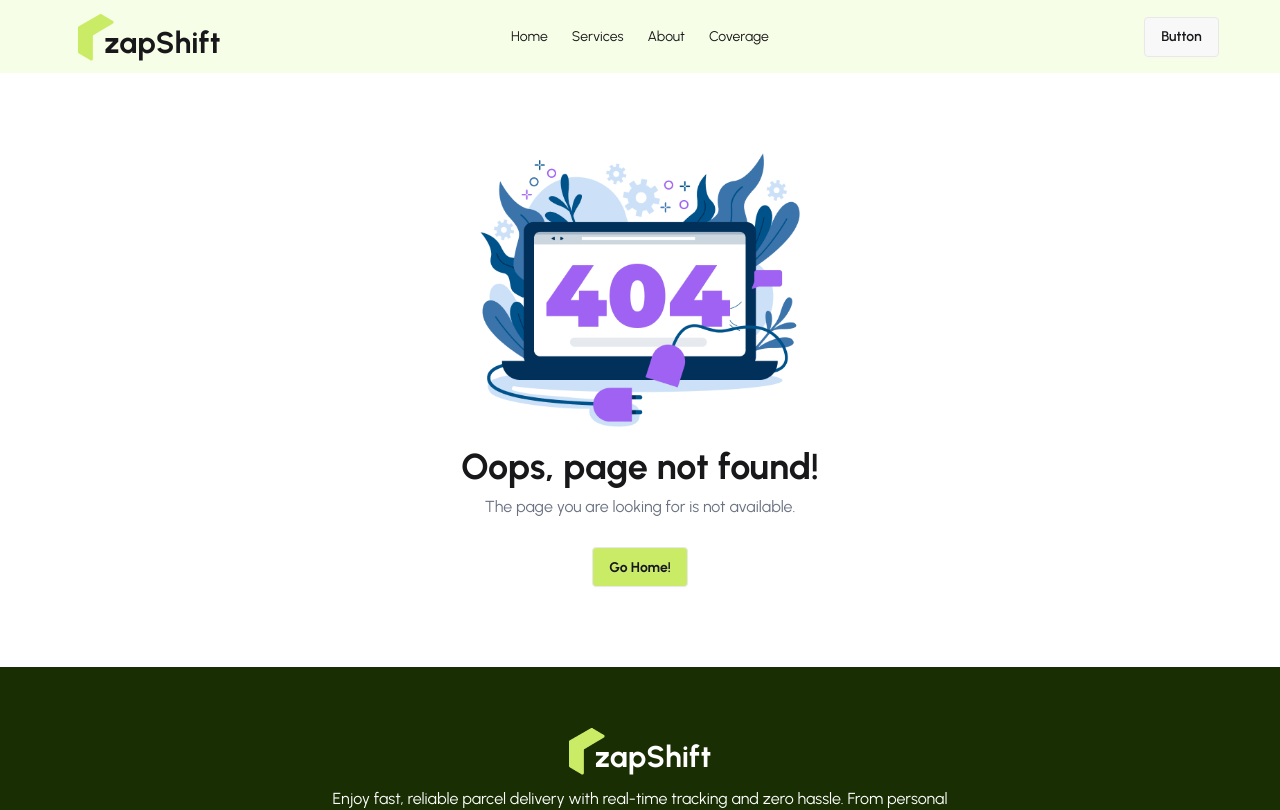
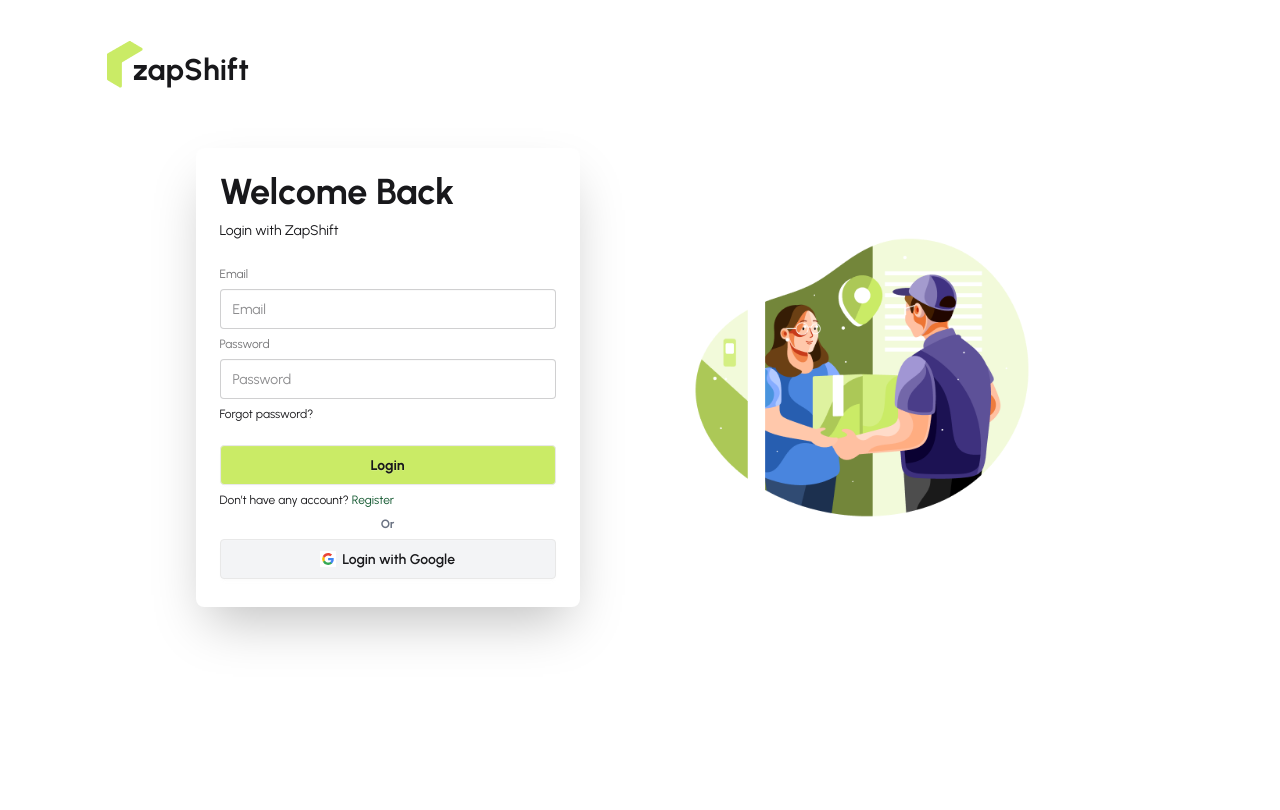
Before and after one commit to lijanahmmed/Zap-Shift-Client, a React (Vite) app: page /login in a window 1280 px wide. Shown: the top 810 px of the page. Built offline with nearby package versions, Linux system fonts and the light colour scheme.

Commit message:
added login page

```diff
--- /dev/null
+++ b/src/layouts/AuthLayout.jsx
@@ -0,0 +1,22 @@
+import React from "react";
+import Logo from "../components/Logo/Logo";
+import { Outlet } from "react-router";
+import authImage from "../assets/authImage.png";
+
+const AuthLayout = () => {
+  return (
+    <div className="mt-10 w-10/12 mx-auto">
+      <Logo></Logo>
+      <div className="md:flex items-center lg:w-10/12 mx-auto">
+        <div className="flex-1 mt-15">
+          <Outlet></Outlet>
+        </div>
+        <div className="flex-1 mt-15">
+          <img src={authImage} alt="" />
+        </div>
+      </div>
+    </div>
+  );
+};
+
+export default AuthLayout;
--- a/src/pages/About/About.jsx
+++ b/src/pages/About/About.jsx
@@ -9,7 +9,7 @@ const About = () => {
           to="/about/story"
           className={({ isActive }) =>
             isActive
-              ? "text-950 font-extrabold border-b-4 pb-1"
+              ? "text-gray-950 font-extrabold border-b-4 pb-1"
               : "text-gray-600 font-bold"
           }
         >
@@ -21,7 +21,7 @@ const About = () => {
           to="/about/mission"
           className={({ isActive }) =>
             isActive
-              ? "text-950 font-extrabold border-b-4 pb-1"
+              ? "text-gray-950 font-extrabold border-b-4 pb-1"
               : "text-gray-600 font-bold"
           }
         >
@@ -33,7 +33,7 @@ const About = () => {
           to="/about/success"
           className={({ isActive }) =>
             isActive
-              ? "text-950 font-extrabold border-b-4 pb-1"
+              ? "text-gray-950 font-extrabold border-b-4 pb-1"
               : "text-gray-600 font-bold"
           }
         >
@@ -45,7 +45,7 @@ const About = () => {
           to="/about/team"
           className={({ isActive }) =>
             isActive
-              ? "text-950 font-extrabold border-b-4 pb-1"
+              ? "text-gray-950 font-extrabold border-b-4 pb-1"
               : "text-gray-600 font-bold"
           }
         >
--- /dev/null
+++ b/src/pages/Auth/Login/Login.jsx
@@ -0,0 +1,68 @@
+import React from "react";
+import { Link } from "react-router";
+
+const Login = () => {
+  return (
+    <div className="card bg-base-100 w-full md:max-w-sm shrink-0 shadow-2xl">
+      <div className="card-body">
+        <h1 className="text-4xl font-bold">Welcome Back</h1>
+        <p>Login with ZapShift</p>
+        <fieldset className="fieldset mt-3">
+          <label className="label">Email</label>
+          <input type="email" className="input w-full" placeholder="Email" />
+          <label className="label">Password</label>
+          <input
+            type="password"
+            className="input w-full"
+            placeholder="Password"
+          />
+          <div>
+            <a className="link link-hover">Forgot password?</a>
+          </div>
+          <button className="btn mt-4 bg-primary font-bold">Login</button>
+          <p>
+            Don’t have any account?{" "}
+            <Link to="/register" className="text-green-900 hover:underline">
+              Register
+            </Link>
+          </p>
+
+          <p className="font-bold text-gray-500 text-center">Or</p>
+
+          <button className="btn bg-gray-100">
+            <svg
+              aria-label="Google logo"
+              width="16"
+              height="16"
+              xmlns="http://www.w3.org/2000/svg"
+              viewBox="0 0 512 512"
+            >
+              <g>
+                <path d="m0 0H512V512H0" fill="#fff"></path>
+                <path
+                  fill="#34a853"
+                  d="M153 292c30 82 118 95 171 60h62v48A192 192 0 0190 341"
+                ></path>
+                <path
+                  fill="#4285f4"
+                  d="m386 400a140 175 0 0053-179H260v74h102q-7 37-38 57"
+                ></path>
+                <path
+                  fill="#fbbc02"
+                  d="m90 341a208 200 0 010-171l63 49q-12 37 0 73"
+                ></path>
+                <path
+                  fill="#ea4335"
+                  d="m153 219c22-69 116-109 179-50l55-54c-78-75-230-72-297 55"
+                ></path>
+              </g>
+            </svg>
+            Login with Google
+          </button>
+        </fieldset>
+      </div>
+    </div>
+  );
+};
+
+export default Login;
--- /dev/null
+++ b/src/pages/Auth/Register/Register.jsx
@@ -0,0 +1,11 @@
+import React from 'react';
+
+const Register = () => {
+    return (
+        <div>
+            Register
+        </div>
+    );
+};
+
+export default Register;
--- a/src/pages/Shared/NavBar/NavBar.jsx
+++ b/src/pages/Shared/NavBar/NavBar.jsx
@@ -6,23 +6,41 @@ const NavBar = () => {
   const links = (
     <>
       <li>
-        <NavLink to="/">Home</NavLink>
+        <NavLink
+          to="/"
+          className={({ isActive }) =>
+            isActive ? "bg-primary px-4 font-semibold rounded-3xl" : ""
+          }
+        >
+          Home
+        </NavLink>
       </li>
       <li>
-        <NavLink to="">Services</NavLink>
+        <NavLink
+          to="/about"
+          className={({ isActive }) =>
+            isActive ? "bg-primary px-4 font-semibold rounded-3xl" : ""
+          }
+        >
+          About
+        </NavLink>
       </li>
       <li>
-        <NavLink to="/about">About</NavLink>
-      </li>
-      <li>
-        <NavLink to="/coverage">Coverage</NavLink>
+        <NavLink
+          to="/coverage"
+          className={({ isActive }) =>
+            isActive ? "bg-primary px-4 font-semibold rounded-3xl" : ""
+          }
+        >
+          Coverage
+        </NavLink>
       </li>
     </>
   );
   return (
     <div className="navbar w-11/12 mx-auto">
       <div className="navbar-start">
-        <div className="dropdown">
+        {/* <div className="dropdown">
           <div tabIndex={0} role="button" className="btn btn-ghost lg:hidden">
             <svg
               xmlns="http://www.w3.org/2000/svg"
@@ -46,7 +64,7 @@ const NavBar = () => {
           >
             {links}
           </ul>
-        </div>
+        </div> */}
         <Link to="/" className="btn btn-ghost text-xl">
           <Logo></Logo>
         </Link>
@@ -55,7 +73,37 @@ const NavBar = () => {
         <ul className="menu menu-horizontal px-1">{links}</ul>
       </div>
       <div className="navbar-end">
-        <a className="btn">Button</a>
+        <div className="dropdown dropdown-end">
+          <div tabIndex={0} role="button" className="btn btn-ghost lg:hidden">
+            <svg
+              xmlns="http://www.w3.org/2000/svg"
+              className="h-5 w-5"
+              fill="none"
+              viewBox="0 0 24 24"
+              stroke="currentColor"
+            >
+              <path
+                strokeLinecap="round"
+                strokeLinejoin="round"
+                strokeWidth="2"
+                d="M4 6h16M4 12h8m-8 6h16"
+              />{" "}
+            </svg>
+          </div>
+          <ul
+            tabIndex="-1"
+            className="menu menu-sm dropdown-content bg-base-100 rounded-box z-1 mt-3 w-52 p-2 shadow"
+          >
+            {links}
+          </ul>
+        </div>
+        {/* <a className="btn">Button</a> */}
+        <div className=" hidden lg:block">
+          <div className="flex items-center gap-1">
+            <Link to="/login" className="btn bg-primary rounded-md">Login</Link>
+            <Link to="/register" className="btn bg-primary rounded-md">Register</Link>
+          </div>
+        </div>
       </div>
     </div>
   );
--- a/src/routes/router.jsx
+++ b/src/routes/router.jsx
@@ -8,6 +8,9 @@ import Story from "../pages/About/Story/Story";
 import Mission from "../pages/About/Mission/Mission";
 import Success from "../pages/About/Success/Success";
 import Team from "../pages/About/Team/Team";
+import AuthLayout from "../layouts/AuthLayout";
+import Login from "../pages/Auth/Login/Login";
+import Register from "../pages/Auth/Register/Register";
 
 export const router = createBrowserRouter([
   {
@@ -55,4 +58,18 @@ export const router = createBrowserRouter([
       },
     ],
   },
+  {
+    path: "/",
+    Component: AuthLayout,
+    children: [
+      {
+        path: "/login",
+        Component: Login,
+      },
+      {
+        path: "/register",
+        Component: Register,
+      },
+    ],
+  },
 ]);
```
